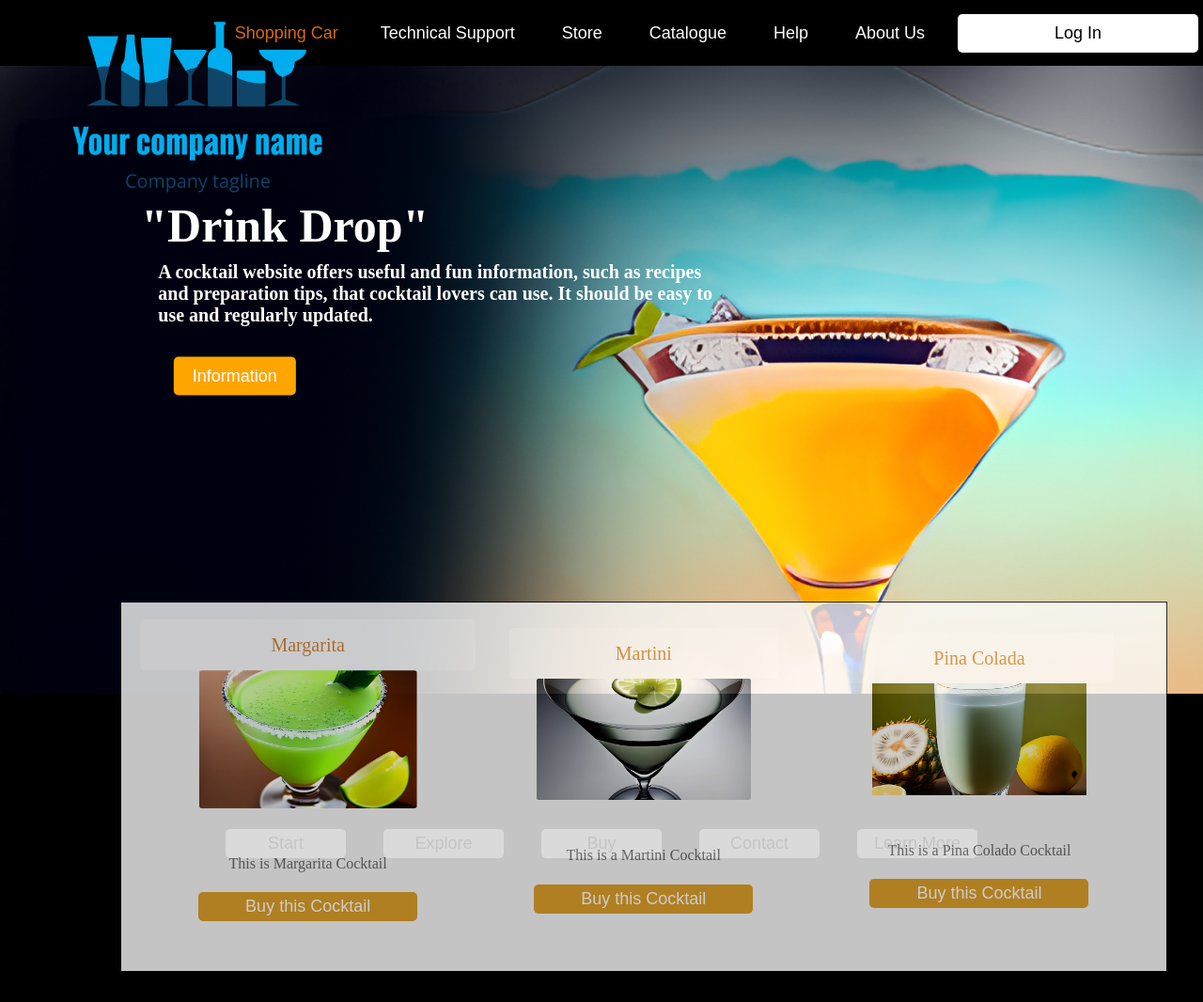
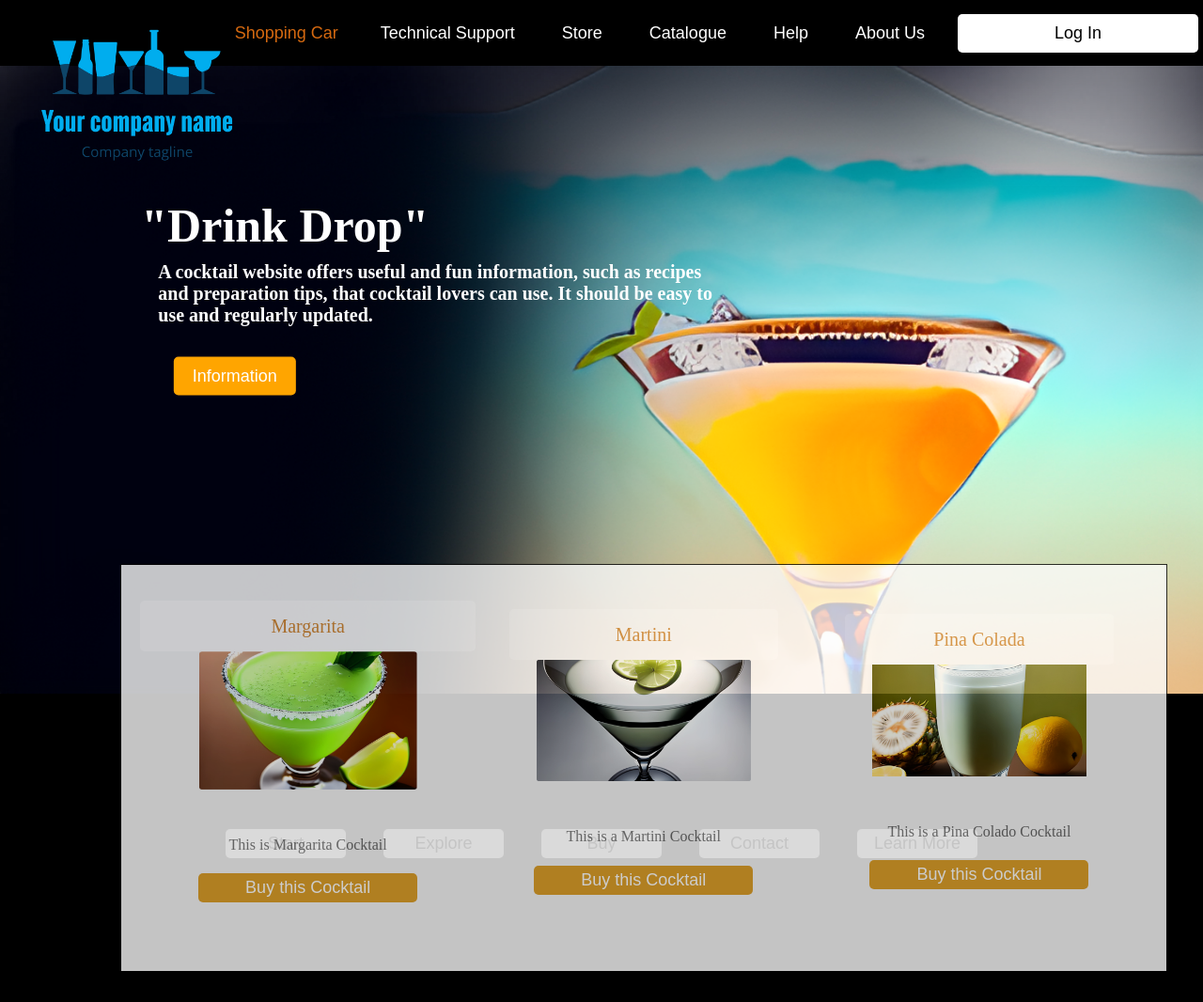
Before and after one commit to ALCHACAS2/Asignacion_1, a plain HTML site: page index.html in a window 1280 px wide. Shown: the whole page at 94% size. Drawn offline with Linux system fonts and the light colour scheme.

Commit message:
Update style.css

```diff
--- a/style.css
+++ b/style.css
@@ -198,10 +198,10 @@ body {
 }
 
 .Logo-movible {
-  height: 30%;
+  height: 23%;
   position: absolute;
-  top: -5px;
-  left: 20px;
+  top: 10px;
+  left: px;
   z-index: 5;
 }
 
@@ -239,8 +239,8 @@ body {
 
 .rectangle-container {
   opacity: 80%;
-  top: 80vh;
-  height: 44%;
+  top: 75vh;
+  height: 49%;
   line-height: 100px;
   bottom: 5%;
   margin-left: 10%;
```
